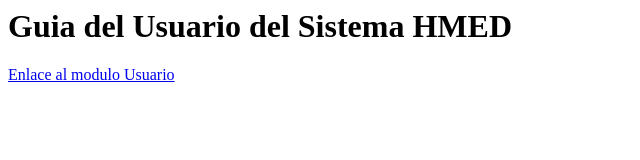
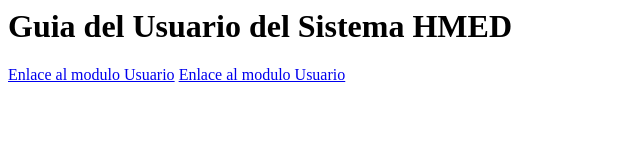
Before and after one commit to hmed-documentation/guia_del_usuario, a plain HTML site: page index.html in a window 1280 px wide. Shown: the whole page, without its empty margins (0-640 px from the left). Drawn offline with Linux system fonts and the light colour scheme.

Commit message:
Update index.html
Pagina principal de la documentacion del usuario del sistema HMED

```diff
--- a/index.html
+++ b/index.html
@@ -2,5 +2,6 @@
   <h1>Guia del Usuario del Sistema HMED</h1>
   <p>
     <a href="#">Enlace al modulo Usuario</a>
+    <a href="modulo_login.html">Enlace al modulo Usuario</a>
   </p>
 </HTML>
```
